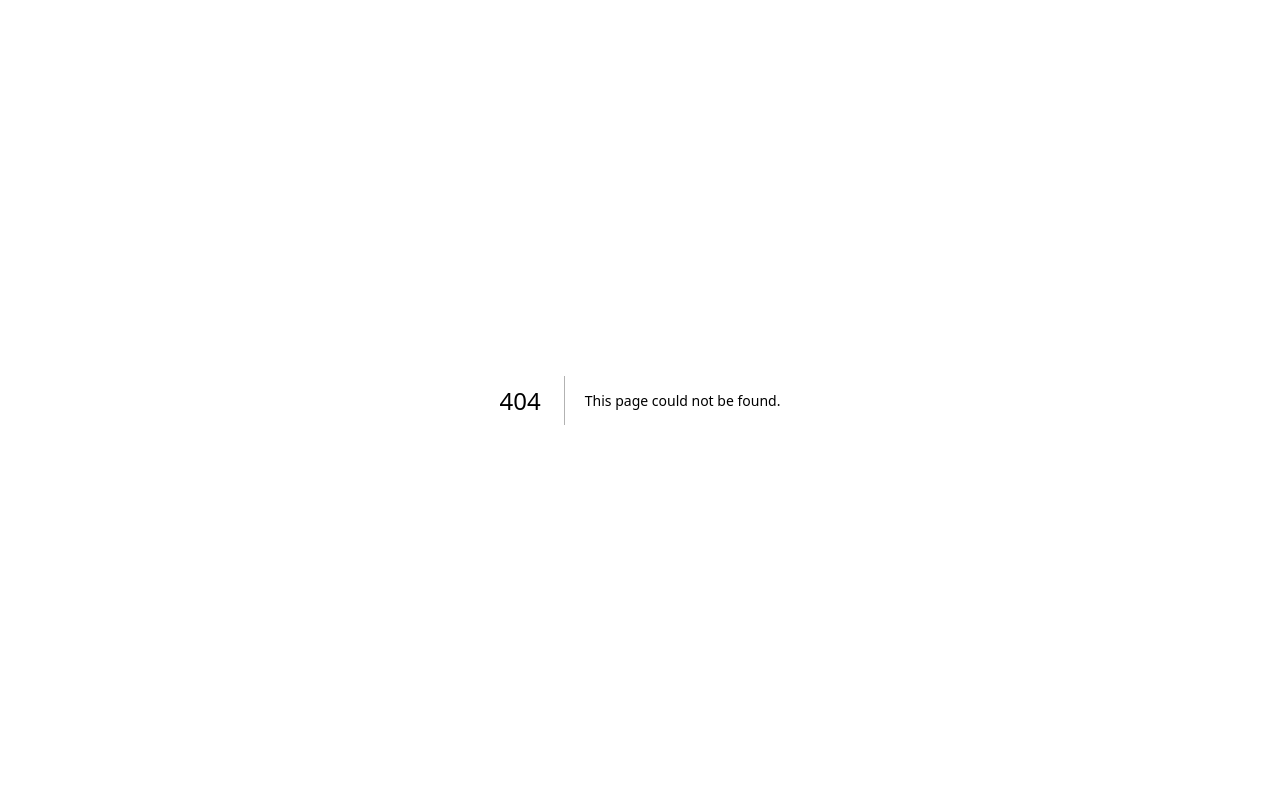
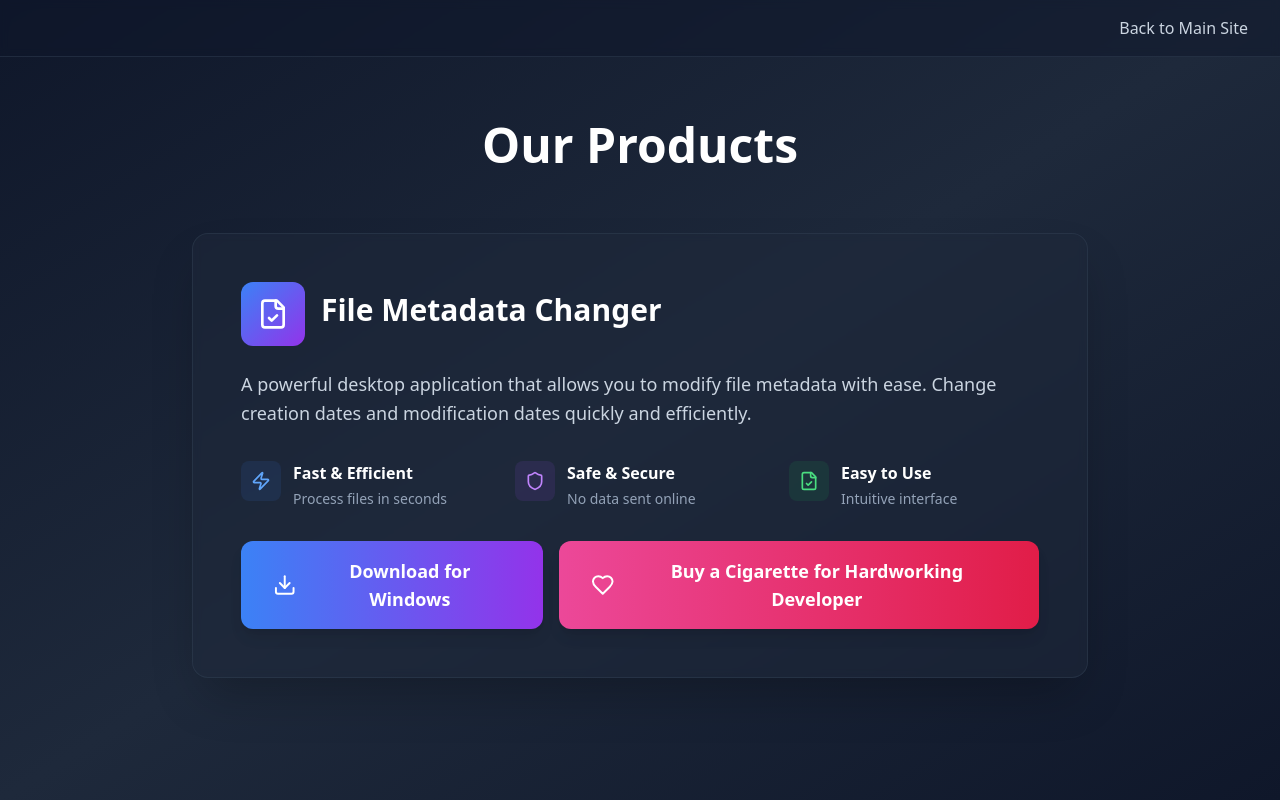
Before and after one commit to velvoratech/velvora-website, a Next.js app: page /products in a window 1280 px wide. Before the commit this address had no page. Built offline with nearby package versions, Linux system fonts and the light colour scheme.

Commit message:
added a product and payments

```diff
--- a/package.json
+++ b/package.json
@@ -13,6 +13,7 @@
     "framer-motion": "^12.10.5",
     "lucide-react": "^0.475.0",
     "next": "15.1.7",
+    "razorpay": "^2.9.6",
     "react": "^19.0.0",
     "react-dom": "^19.0.0",
     "react-icons": "^5.5.0"
--- /dev/null
+++ b/src/app/api/create-order/route.js
@@ -0,0 +1,29 @@
+import Razorpay from "razorpay";
+
+export async function POST(req) {
+  try {
+    const instance = new Razorpay({
+      key_id: process.env.NEXT_PUBLIC_RAZORPAY_KEY_ID,
+      key_secret: process.env.RAZORPAY_KEY_SECRET,
+    });
+
+    const options = {
+      amount: 18 * 100, // ₹18 in paise
+      currency: "INR",
+      receipt: `receipt_${Date.now()}`,
+      payment_capture: 1,
+    };
+
+    const order = await instance.orders.create(options);
+
+    return new Response(JSON.stringify(order), {
+      status: 200,
+      headers: { "Content-Type": "application/json" },
+    });
+  } catch (error) {
+    return new Response(JSON.stringify({ error: error.message }), {
+      status: 500,
+      headers: { "Content-Type": "application/json" },
+    });
+  }
+}
--- /dev/null
+++ b/src/app/api/verify-payment/route.js
@@ -0,0 +1,17 @@
+import crypto from "crypto";
+
+export async function POST(request) {
+  const { razorpay_order_id, razorpay_payment_id, razorpay_signature } = await request.json();
+
+  const body = razorpay_order_id + "|" + razorpay_payment_id;
+  const expectedSignature = crypto
+    .createHmac("sha256", process.env.RAZORPAY_KEY_SECRET)
+    .update(body.toString())
+    .digest("hex");
+
+  if (expectedSignature === razorpay_signature) {
+    return new Response(JSON.stringify({ success: true }), { status: 200 });
+  } else {
+    return new Response(JSON.stringify({ success: false }), { status: 400 });
+  }
+}
--- a/src/app/components/Header.js
+++ b/src/app/components/Header.js
@@ -51,7 +51,7 @@ const Header = () => {
           {/* Buttons container - right aligned on all screens */}
           <div className="relative md:absolute md:right-4 flex items-center gap-3 sm:gap-4">
             {/* Our Products button */}
-            <Link href="/" passHref>
+            <Link href="/products" passHref>
               <button className="group relative">
                 {/* Button inner content with responsive padding and font size */}
                 <div className="relative rounded-lg px-4 py-2 sm:px-6 sm:py-2 md:px-8 md:py-3 backdrop-blur-xl bg-white/10 text-white overflow-hidden z-10 transition-colors duration-300 group-hover:bg-[#EDD594] group-hover:text-black">
--- /dev/null
+++ b/src/app/components/ProductsPage.js
@@ -0,0 +1,170 @@
+'use client';
+import React, { useEffect,useState } from 'react';
+import { Download, FileCheck, Zap, Shield, Heart } from 'lucide-react';
+
+export default function ProductsPage() {
+
+  const [donationSuccess, setDonationSuccess] = useState(false);
+
+  // Load Razorpay script dynamically
+  useEffect(() => {
+    const script = document.createElement("script");
+    script.src = "https://checkout.razorpay.com/v1/checkout.js";
+    script.async = true;
+    document.body.appendChild(script);
+  }, []);
+
+  // Razorpay handler
+const handleDonate = async () => {
+  try {
+    const res = await fetch("/api/create-order", {
+      method: "POST",
+    });
+    const order = await res.json();
+
+    const options = {
+      key: process.env.NEXT_PUBLIC_RAZORPAY_KEY_ID,
+      amount: order.amount,
+      currency: order.currency,
+      name: "Velvora Technologies",
+      description: "Buy a Cigarette for Hardworking Developer - ₹18 Donation",
+      order_id: order.id,
+      handler: function (response) {
+        alert("✅ Thank you for donating! Payment ID: " + response.razorpay_payment_id);
+      },
+      theme: { color: "#6366f1" },
+    };
+
+    const rzp = new window.Razorpay(options);
+    rzp.open();
+  } catch (error) {
+    console.error(error);
+    alert("⚠️ Something went wrong. Please try again.");
+  }
+};
+
+
+
+  return (
+    <div className="min-h-screen bg-gradient-to-br from-slate-900 via-slate-800 to-slate-900">
+      {/* Header */}
+      <header className="border-b border-slate-700/50 bg-slate-900/50 backdrop-blur-sm">
+        <div className="max-w-7xl mx-auto px-4 sm:px-6 lg:px-8 py-4">
+          <div className="flex items-center justify-between">
+            <div className="flex items-center space-x-2"></div>
+            <a
+              href="https://velvoratech.com"
+              className="text-slate-300 hover:text-white transition-colors"
+            >
+              Back to Main Site
+            </a>
+          </div>
+        </div>
+      </header>
+
+      {/* Hero Section */}
+      <section className="max-w-7xl mx-auto px-4 sm:px-6 lg:px-8 py-16">
+        <div className="text-center mb-16">
+          <h1 className="text-5xl font-bold text-white mb-4">
+            Our Products
+          </h1>
+        </div>
+
+        {/* Product Card */}
+        <div className="max-w-4xl mx-auto">
+          <div className="bg-slate-800/50 backdrop-blur-sm rounded-2xl border border-slate-700/50 overflow-hidden shadow-2xl hover:shadow-blue-500/10 transition-all duration-300">
+            <div className="p-8 sm:p-12">
+              <div className="flex items-start justify-between mb-6">
+                <div className="flex items-center space-x-4">
+                  <div className="w-16 h-16 bg-gradient-to-br from-blue-500 to-purple-600 rounded-xl flex items-center justify-center">
+                    <FileCheck className="w-8 h-8 text-white" />
+                  </div>
+                  <div>
+                    <h2 className="text-3xl font-bold text-white mb-2">
+                      File Metadata Changer
+                    </h2>
+                  </div>
+                </div>
+              </div>
+
+              <p className="text-slate-300 text-lg mb-8 leading-relaxed">
+                A powerful desktop application that allows you to modify file metadata with ease.
+                Change creation dates and modification dates quickly and efficiently.
+              </p>
+
+              {/* Features Grid */}
+              <div className="grid md:grid-cols-3 gap-6 mb-8">
+                <div className="flex items-start space-x-3">
+                  <div className="w-10 h-10 bg-blue-500/10 rounded-lg flex items-center justify-center flex-shrink-0">
+                    <Zap className="w-5 h-5 text-blue-400" />
+                  </div>
+                  <div>
+                    <h3 className="text-white font-semibold mb-1">Fast & Efficient</h3>
+                    <p className="text-slate-400 text-sm">Process files in seconds</p>
+                  </div>
+                </div>
+
+                <div className="flex items-start space-x-3">
+                  <div className="w-10 h-10 bg-purple-500/10 rounded-lg flex items-center justify-center flex-shrink-0">
+                    <Shield className="w-5 h-5 text-purple-400" />
+                  </div>
+                  <div>
+                    <h3 className="text-white font-semibold mb-1">Safe & Secure</h3>
+                    <p className="text-slate-400 text-sm">No data sent online</p>
+                  </div>
+                </div>
+
+                <div className="flex items-start space-x-3">
+                  <div className="w-10 h-10 bg-green-500/10 rounded-lg flex items-center justify-center flex-shrink-0">
+                    <FileCheck className="w-5 h-5 text-green-400" />
+                  </div>
+                  <div>
+                    <h3 className="text-white font-semibold mb-1">Easy to Use</h3>
+                    <p className="text-slate-400 text-sm">Intuitive interface</p>
+                  </div>
+                </div>
+              </div>
+
+              {/* Buttons */}
+              <div className="flex flex-col sm:flex-row gap-4 relative">
+  {/* Download Button */}
+  <button
+    onClick={() =>
+      window.open(
+        "https://github.com/gautham1024/velvora-exe-releases/releases/download/v1.0.0/File.Metadata.Changer.Setup.exe",
+        "_blank"
+      )
+    }
+    className="w-full sm:w-auto bg-gradient-to-r from-blue-500 to-purple-600 text-white px-8 py-4 rounded-xl font-semibold text-lg flex items-center justify-center space-x-3 hover:from-blue-600 hover:to-purple-700 transition-all duration-300 shadow-lg hover:shadow-xl hover:shadow-blue-500/25 group cursor-pointer"
+  >
+    <Download className="w-6 h-6 group-hover:animate-bounce" />
+    <span>Download for Windows</span>
+  </button>
+
+  {/* Donate Button */}
+  <button
+    onClick={handleDonate}
+    className="w-full sm:w-auto bg-gradient-to-r from-pink-500 to-rose-600 text-white px-8 py-4 rounded-xl font-semibold text-lg flex items-center justify-center space-x-3 hover:from-pink-600 hover:to-rose-700 transition-all duration-300 shadow-lg hover:shadow-xl hover:shadow-pink-500/25 group cursor-pointer relative overflow-hidden"
+  >
+    <Heart className="w-6 h-6 text-white group-hover:scale-110 transition-transform" />
+    <span>Buy a Cigarette for Hardworking Developer</span>
+
+    {/* Success message */}
+    {donationSuccess && (
+      <span className="absolute inset-0 flex items-center justify-center bg-green-500 bg-opacity-80 text-white font-semibold text-sm rounded-xl animate-pulse">
+        ✅ Thank you for donating!
+      </span>
+    )}
+  </button>
+</div>
+
+
+            </div>
+          </div>
+        </div>
+      </section>
+
+
+    </div>
+  );
+}
--- /dev/null
+++ b/src/app/products/page.js
@@ -0,0 +1,8 @@
+import Image from "next/image";
+import ProductsPage from "../components/ProductsPage";
+
+export default function Home() {
+  return (
+    <ProductsPage />
+  );
+}
```
Also changed, not shown: 1 other file (tests, documents, lock files or other folders).
